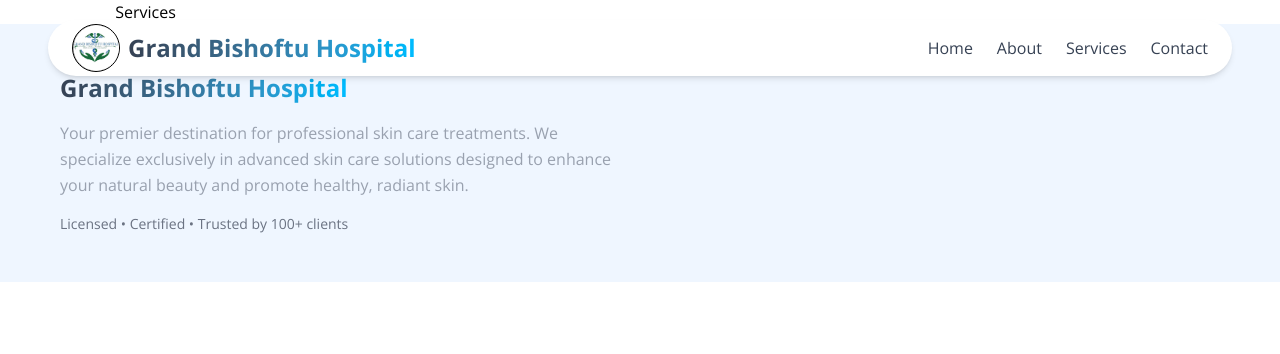
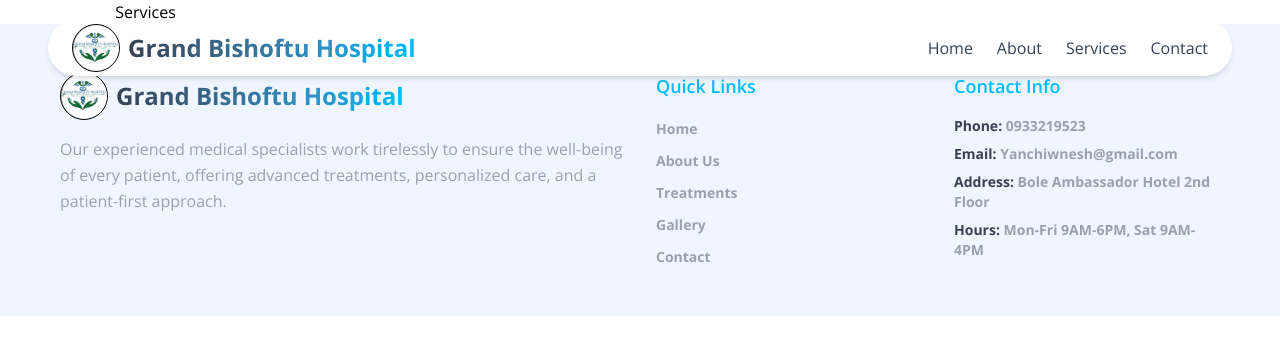
Before and after one commit to Tsedniya/Grand_Bishoftu_Hospital, a React (Vite) app in the folder myapp/: page /services in a window 1280 px wide. Shown: the top 354 px of the page. Built offline with nearby package versions, Linux system fonts and the light colour scheme.

Commit message:
frontend:footer

```diff
--- a/myapp/src/components/Footer.jsx
+++ b/myapp/src/components/Footer.jsx
@@ -1,5 +1,6 @@
 import React from 'react'
 import {Link} from 'react-router-dom'
+import logo from '../assets/logo.jpg';
 
 const Footer = () => {
   return (
@@ -8,17 +9,85 @@ const Footer = () => {
             {/* Brand */}
             <div className="md:col-span-2">
                 <div className="flex items-center space-x-2 mb-4">
-
+                 <img className="w-12 rounded-full border border-gray" src={logo} alt="logo" />
                   <span className="text-2xl font-bold bg-gradient-to-r from-gray-700 to-sky-400 bg-clip-text text-transparent">
                       Grand Bishoftu Hospital
                   </span>
                 </div>
                 <p className="text-gray-400 leading-relaxed mb-4">
-                  Your premier destination for professional skin care treatments. We specialize exclusively in advanced skin
-                  care solutions designed to enhance your natural beauty and promote healthy, radiant skin.
+                   Our experienced medical specialists work tirelessly to ensure the well-being of every patient, offering advanced treatments, personalized care, and a patient-first approach.
                 </p>
-                <p className="text-sm text-gray-500">Licensed • Certified • Trusted by 100+ clients</p>
               </div>
+
+            <div>
+            <h4 className="text-lg font-semibold mb-4 text-sky-400">Quick Links</h4>
+            <ul className="space-y-2">
+              <li>
+                <button
+                  onClick={() => scrollToSection("home")}
+                  className="text-gray-400 font-bold hover:text-sky-400 transition-colors text-sm"
+                >
+                  Home
+                </button>
+              </li>
+              <li>
+                <button
+                  onClick={() => scrollToSection("about")}
+                  className="text-gray-400 font-bold hover:text-sky-400 transition-colors text-sm"
+                >
+                  About Us
+                </button>
+              </li>
+              <li>
+                <button
+                  onClick={() => scrollToSection("treatments")}
+                  className="text-gray-400 font-bold hover:text-sky-400 transition-colors text-sm"
+                >
+                  Treatments
+                </button>
+              </li>
+              <li>
+                <button
+                  onClick={() => scrollToSection("gallery")}
+                  className="text-gray-400 hover:text-sky-400 font-bold transition-colors text-sm"
+                >
+                  Gallery
+                </button>
+              </li>
+              <li>
+                <button
+                  onClick={() => scrollToSection("contact")}
+                  className="text-gray-400 hover:text-sky-400 transition-colors font-bold text-sm"
+                >
+                  Contact
+                </button>
+              </li>
+            </ul>
+          </div>
+
+          {/* Contact Info */}
+          <div>
+            <h4 className="text-lg font-semibold mb-4 text-sky-400">Contact Info</h4>
+            <ul className="space-y-2 text-sm">
+              <li className="text-gray-400 font-bold">
+                <strong className="text-gray-700 ">Phone:</strong> 0933219523
+              </li>
+              <li className="text-gray-400 font-bold">
+                <strong className="text-gray-700">Email:</strong> Yanchiwnesh@gmail.com
+              </li>
+              <li className="text-gray-400 font-bold">
+                <strong className="text-gray-700">Address:</strong> Bole Ambassador Hotel 2nd Floor
+              </li>
+              <li className="text-gray-400 font-bold">
+                <strong className="text-gray-700">Hours:</strong> Mon-Fri 9AM-6PM, Sat 9AM-4PM
+              </li>
+            </ul>
+          </div>
+
+
+
+
+
           </div>
 
 
@@ -27,6 +96,9 @@ const Footer = () => {
 
 
 
+
+
+
   )
 }
 
```
